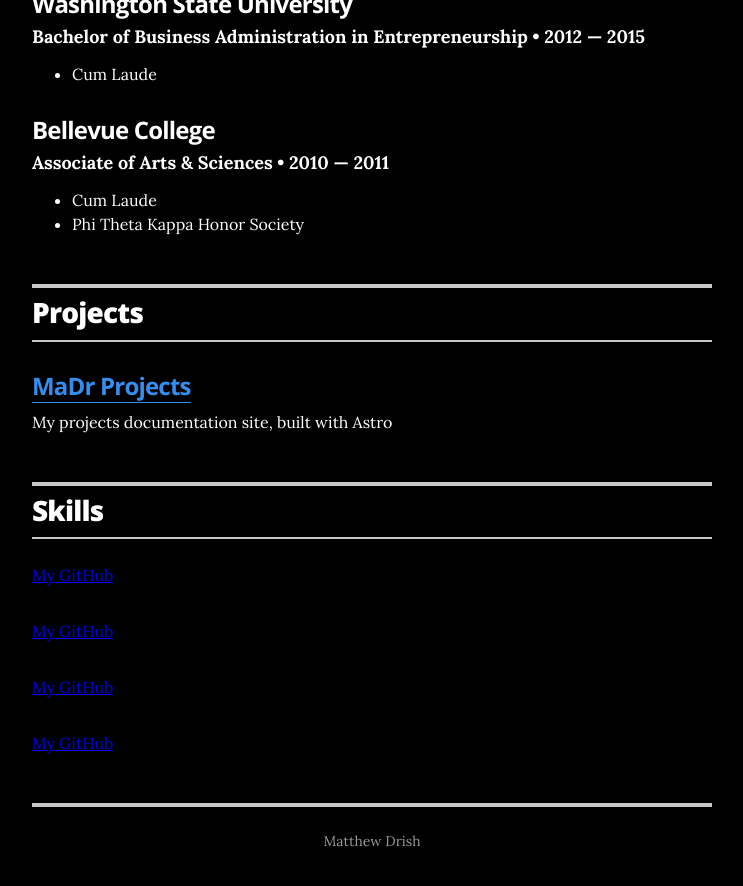
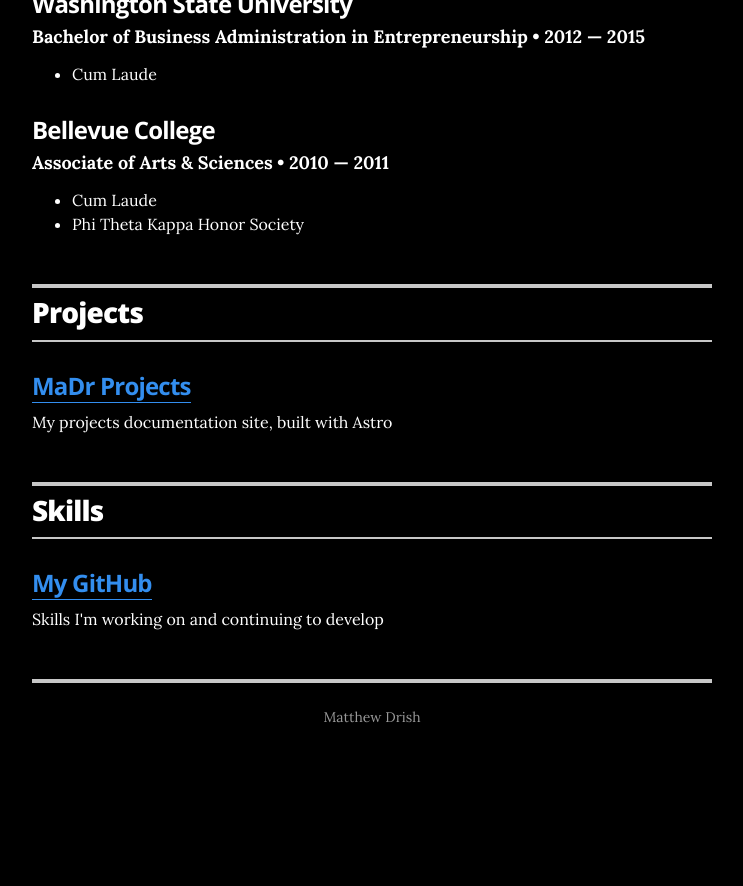
Before and after one commit to MaDrCloudDev/MaDrCloudDev.github.io, a Jekyll site: the page built from index.html, in a window 1280 px wide and 900 px high, scrolled down 1326 px. Shown: the top 886 px of the window, without its empty margins (268-1011 px from the left). Built offline with Jekyll 4.4.1, drawn with Linux system fonts in a browser that asks for light colours; after the commit the page ends 2102 px from its top, so only the background shows below that.

Commit message:
overhaul skills section test
overhaul skills section test

```diff
--- a/_data/skills.yml
+++ b/_data/skills.yml
@@ -1,11 +1,41 @@
-- # skill: Front End
-  # description: Front end skills.
+- # project: callingCard
+  # role: Developer & Designer
+  # duration: 2022 &mdash; Present
+  # url: "https://madr.blog/en/callingcard/"
+  # description: Simple CSS calling-card-portfolio for developers who don't blog, or who don't want to put up a full website, running in Astro
 
-- # skill: Back End
-  # description: Back end skills.
+- # project: draggableDiv
+  # role: Developer & Designer
+  # duration: 2022 &mdash; Present
+  # url: "https://madr.blog/en/draggablediv/"
+  # description: An open-source HTML div that can be dragged, built with vanilla JS + CSS
 
-- # skill: Design
-  # description: Design Skills.
+- # project: MaDr Cloud Front End
+  # role: Developer & Designer
+  # duration: 2021 &mdash; Present
+  # url: "https://madr.blog/en/madrcloudfrontend/"
+  # description: My personal cloud front end for a few projects and businesses I'm developing, built with Svelte & tsParticles
 
-- # skill: Business
-  # description: Business Skills.
+- skill: My GitHub
+  # role: Developer & Designer
+  # duration: 2022 &mdash; Present
+  url: "https://github.com/MaDrCloudDev"
+  description: Skills I'm working on and continuing to develop
+
+- # project: My Résumé
+  # role: Developer & Designer
+  # duration: 2022 &mdash; Present
+  # url: "https://madr.blog/en/myresume/"
+  # description: My résumé, built with Jekyll and GitHub Pages
+
+- # project: svelteKitStripped
+  # role: Developer & Designer
+  # duration: 2022 &mdash; Present
+  # url: "https://madr.blog/en/sveltekitstripped/"
+  # description: Stripped down version of the SvelteKit demo app for learning Svelte
+
+- # project: weHadLeftTheGround
+  # role: Developer & Designer
+  # duration: 2022 &mdash; Present
+  # url: "https://madr.blog/en/wehadlefttheground/"
+  # description: An open-source, interactive CSS + JS poem
--- a/_layouts/resume.html
+++ b/_layouts/resume.html
@@ -113,19 +113,19 @@
       {% if site.resume_section_skills %}
 
       <section class="content-section">
-
         <header class="section-header">
           <h2>Skills</h2>
         </header>
-        {% for skill in site.data.skills %}
-        <div class="resume-item">
-          <h4 class="resume-item-details">{{ skill.skill }}</h4>
-          <a href="https://github.com/MaDrCloudDev">My GitHub</a>
-          <p class="resume-item-copy">{{ skill.description }}</p>
-        </div>
-        {% endfor %}
+      {% for skill in site.data.skills %}
+      <div class="resume-item" itemscope itemtype="http://schema.org/CreativeWork">
+        <meta itemprop="creator" content="{{ site.resume_name }}" itemtype="http://schema.org/Person" />
+        <h3 class="resume-item-title" itemprop="name">{% if skill.url %}<a target="_blank" href="{{ skill.url }}" itemprop="url">{{ skill.skill }}</a>{% else %}{{ skill.skill }}{% endif %}</h3>
+        <h4 class="resume-item-details" itemprop="description">{{ skill.role }}  <!--&bull;--> {{ skill.duration }}</h4>
+        <p class="resume-item-copy">{{ skill.description }}</p>
+      </div>
+      {% endfor %}
 
-      </section>
+    </section>
 
       {% endif %}
 
```
